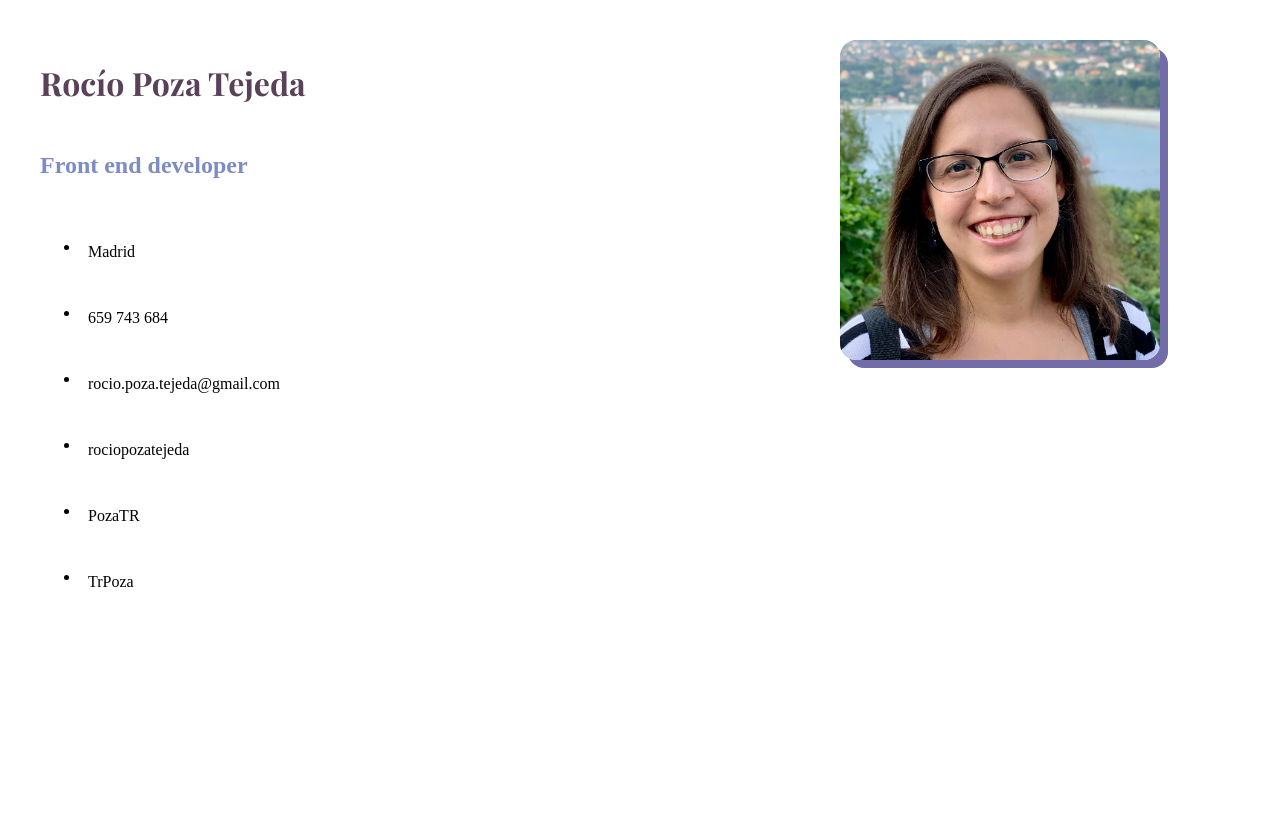
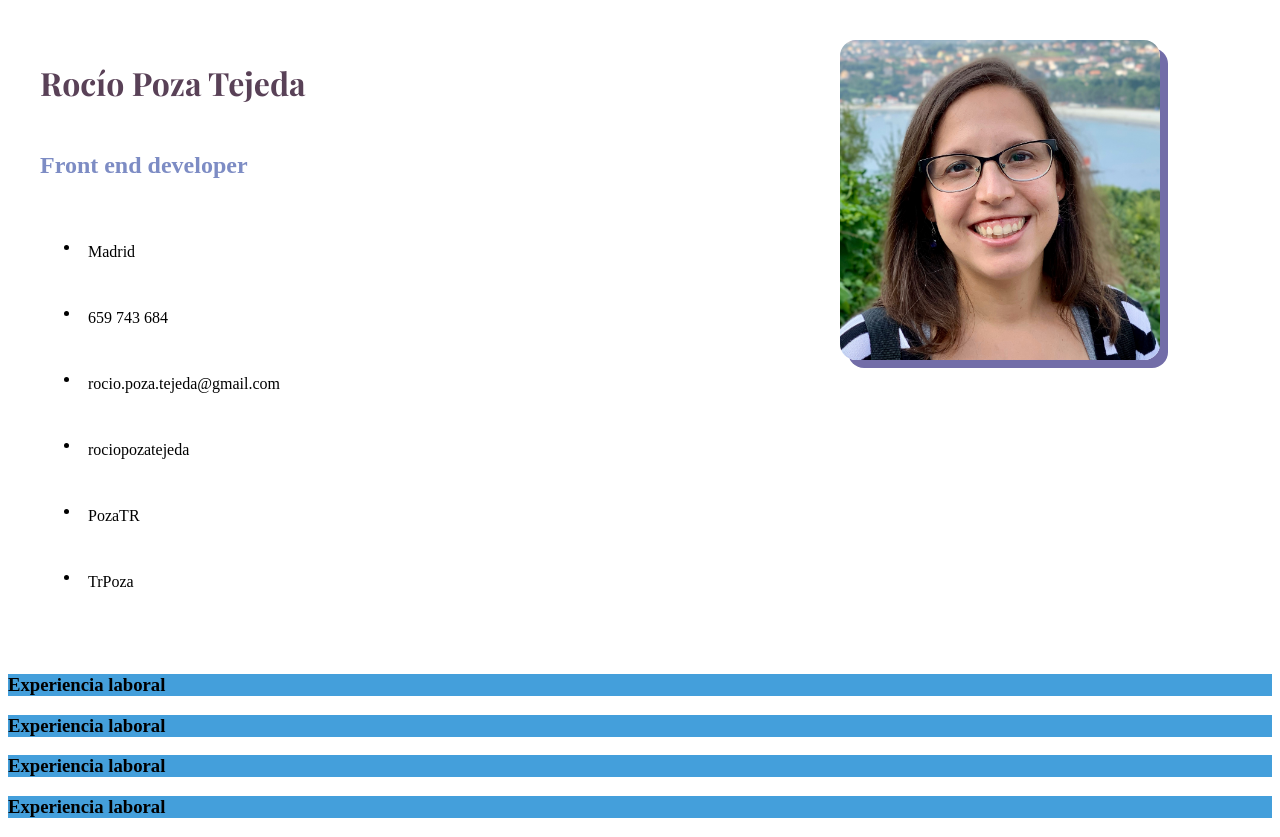
Before and after one commit to PozaTR/curriculum-vitae, a Vue app: page / in a window 1280 px wide. Before the commit the page ends 800 px from the top, so only its background shows below. Built offline with nearby package versions, Linux system fonts and the light colour scheme; the HTML template or start-up script is replaced by a standard one.

Commit message:
prepare dropdown component to start work

```diff
--- a/src/components/Curriculum.vue
+++ b/src/components/Curriculum.vue
@@ -14,12 +14,33 @@
       </ul>
       <img class="header__image" src="../assets/images/rocio_poza_portrait.jpg" alt="Foto Rocío Poza">
     </header>
+    <Dropdown
+      title="Experiencia laboral"
+      :list="experienceInfo"
+    ></Dropdown>
+    <Dropdown
+      title="Experiencia laboral"
+      :list="experienceInfo"
+    ></Dropdown>
+    <Dropdown
+      title="Experiencia laboral"
+      :list="experienceInfo"
+    ></Dropdown>
+    <Dropdown
+      title="Experiencia laboral"
+      :list="experienceInfo"
+    ></Dropdown>
   </div>
 </template>
 
 <script>
+import Dropdown from '@/components/Dropdown'
+
 export default {
   name: 'Curriculum',
+  components: {
+    Dropdown
+  },
   data() {
     return {
       contactInfo: [
@@ -58,7 +79,30 @@ export default {
           icon: 'icon-linkedin',
           link: 'https://www.linkedin.com/in/rociopozatejeda/'
         },
-      ]
+      ],
+      experienceInfo: [
+        {
+          title: 'Desarrolladora front end',
+          date: 'Enero 2021-actualidad',
+          info: [
+            {
+              name: 'Gyoza Studio',
+              label: 'Desarrollo con Vue, Vuex y Nativescript'
+            }
+          ]
+        },
+        {
+          title: 'Desarrolladora front end',
+          date: 'Noviembre 2019- Diciembre 2021',
+          info: [
+            {
+              name: 'JSV Logistic',
+              label: 'Desarrollo con Angular 7, Laravel y MySQL'
+            }
+          ]
+        }
+      ],
+
     }
   }
 }
--- /dev/null
+++ b/src/components/Dropdown.vue
@@ -0,0 +1,65 @@
+<template>
+  <div class="dropdown">
+    <h3 @click="toogleDropdown(title)">
+      {{title}}
+    </h3>
+    <ol v-if="isDropdownActive">
+      <li
+        v-for="(item, idx) in list"
+        :key="`dropdown--${idx}-${Math.round(Math.random() * 1000)}`">
+        <h4>
+          {{item.title}}
+        </h4>
+        <p>{{item.date}}</p>
+        <ul>
+          <li
+            v-for="(text, idx) in item.info"
+            :key="`dropdown--${idx}-${Math.round(Math.random() * 1000)}`"
+          >
+            <p>
+              {{text.name}}
+            </p>
+            <p>{{text.label}}</p>
+          </li>
+        </ul>
+      </li>
+    </ol>
+  </div>
+</template>
+
+<script>
+export default {
+  name: 'Dropdown',
+  props: {
+    title: {
+      type: String,
+      default: ''
+    },
+    list: {
+      type: Array,
+      default: () => []
+    }
+  },
+  data() {
+    return {
+      isDropdownActive: false
+    }
+  },
+  methods: {
+    toogleDropdown(title) {
+      console.log('voy a cambiar el dropdown', title)
+      this.isDropdownActive = !this.isDropdownActive
+
+    }
+  }
+}
+</script>
+
+<style lang="scss" scoped>
+h3 {
+  background-color: #449fdb;
+}
+ol {
+  background-color: #594157;
+}
+</style>
```
